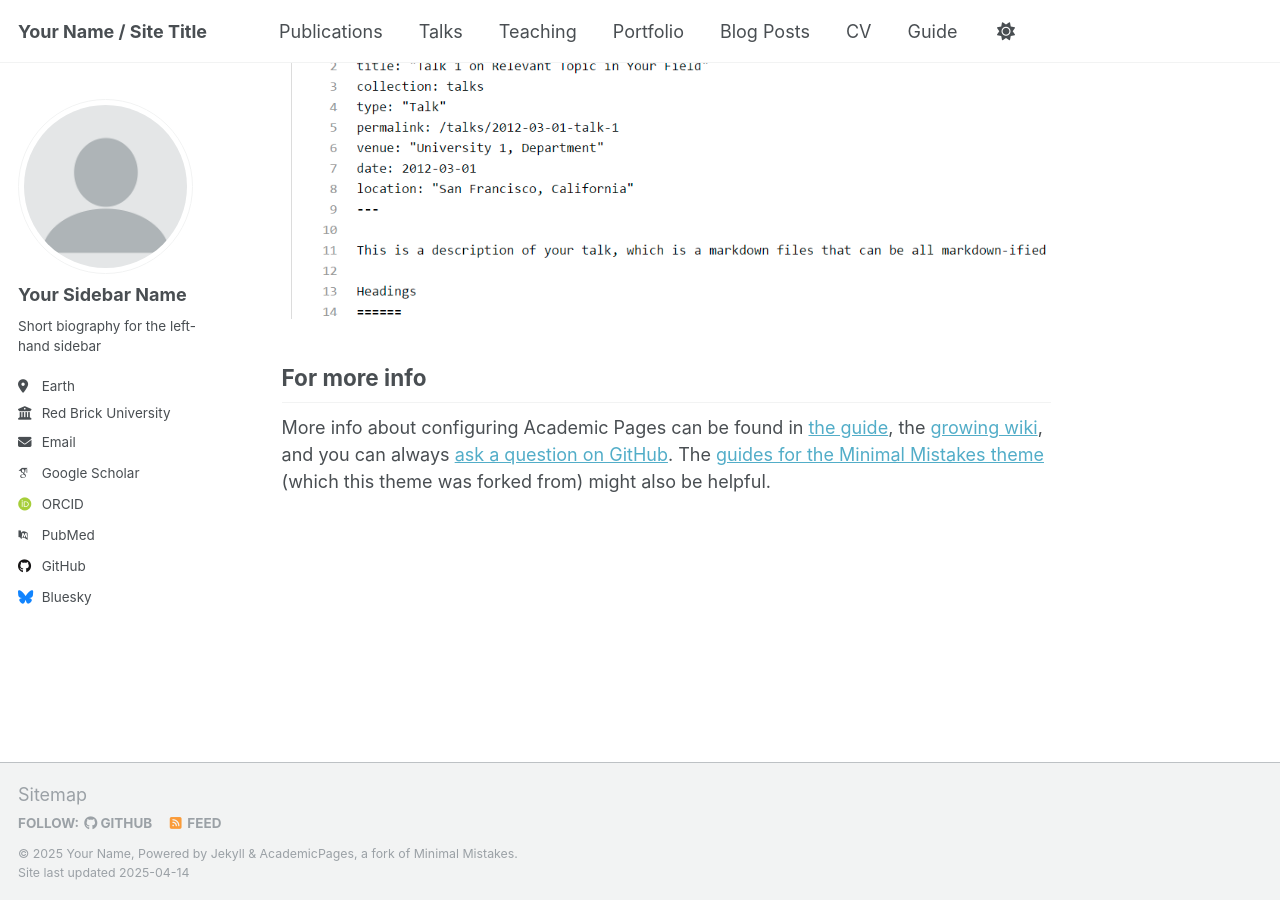
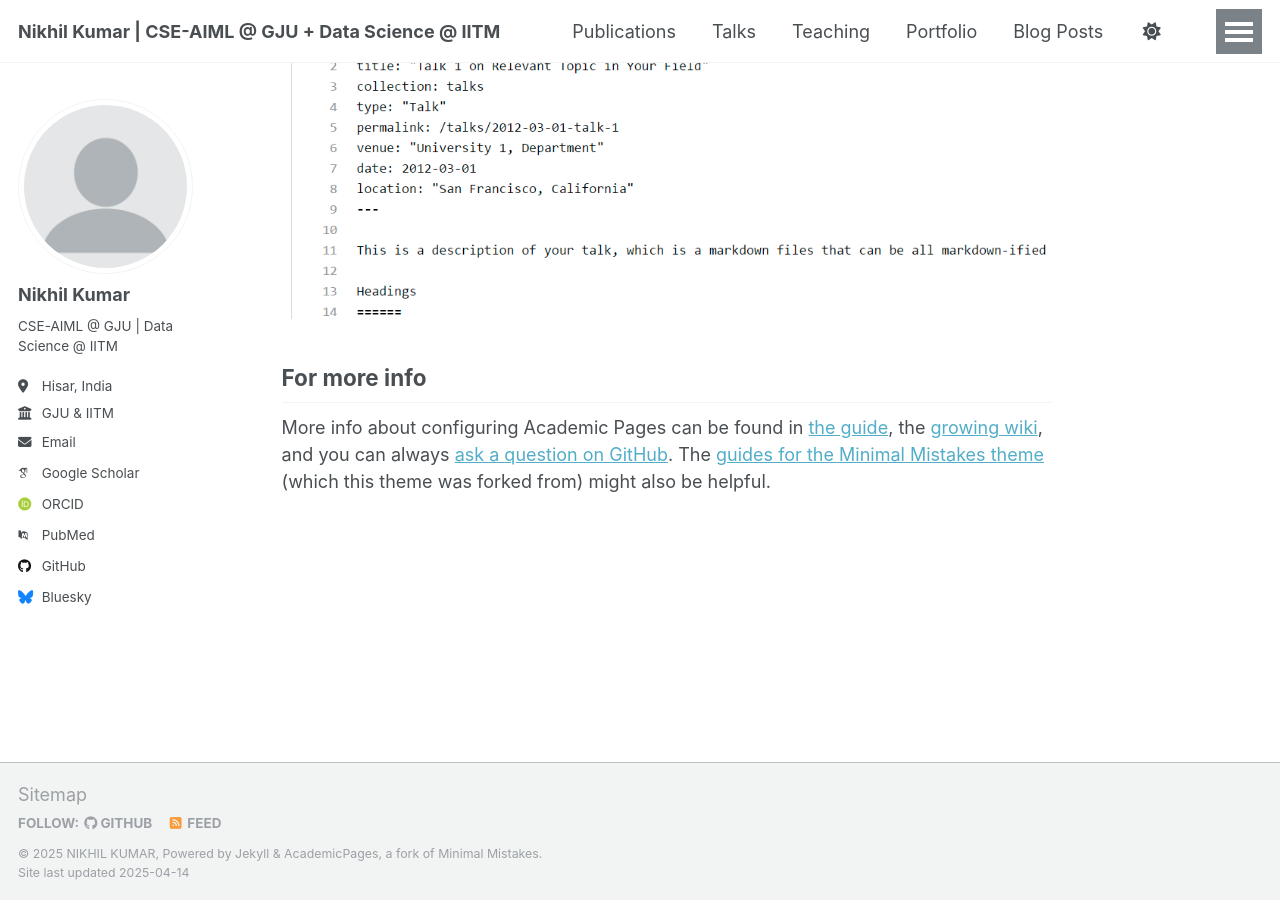
Before and after one commit to nikhilx18/myacademicpage, a Jekyll site: the page built from _pages/about.md, in a window 1280 px wide and 900 px high, scrolled down 2636 px. Built offline with Jekyll 4.4.1, drawn with Linux system fonts in a browser that asks for light colours; some web fonts are replaced.

Commit message:
Update _config.yml

```diff
--- a/_config.yml
+++ b/_config.yml
@@ -9,13 +9,13 @@
 # Basic Site Settings
 locale                   : "en-US"
 site_theme               : "default"
-title                    : "Your Name / Site Title"
+title                    : "Nikhil Kumar | CSE-AIML @ GJU + Data Science @ IITM"
 title_separator          : "-"
-name                     : &name "Your Name"
-description              : &description "personal description"
-url                      : https://academicpages.github.io # the base hostname & protocol for your site e.g. "https://[your GitHub username].github.io"
+name                     : &name "NIKHIL KUMAR"
+description              : &description "2nd-year CSE (AIML) student at GJU Hisar, pursuing Data Science diploma from IIT Madras."
+url                      : https://nikhilx18.github.io # the base hostname & protocol for your site e.g. "https://[your GitHub username].github.io"
 baseurl                  : "" # the subpath of your site, e.g. "/blog"
-repository               : "academicpages/academicpages.github.io"
+repository               : "nikhilx18/nikhilx18"
 
 # Site Author - The following control what appear as part of the author content on the side bar.
 #               If a field is blank the icon and link will not appear, otherwise it will be shown.
@@ -23,13 +23,13 @@ repository               : "academicpages/academicpages.github.io"
 author:
   # Biographic information
   avatar           : "profile.png"
-  name             : "Your Sidebar Name"
+  name             : "Nikhil Kumar"
   pronouns         : # example: "she/her"
-  bio              : "Short biography for the left-hand sidebar"
-  location         : "Earth"
-  employer         : "Red Brick University"
+  bio              : "CSE-AIML @ GJU | Data Science @ IITM"
+  location         : "Hisar, India"
+  employer         : "GJU & IITM"
   uri              : # URL
-  email            : "none@example.org"
+  email            : "nikhilkumar7718@gmail.com"
 
   # Academic websites
   arxiv            : # URL - Update with the correct link to your profile
```
